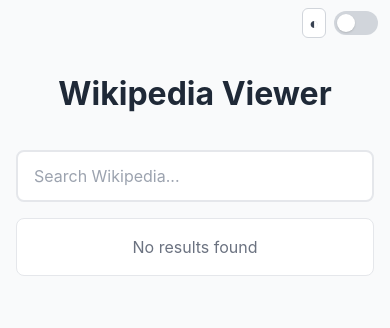
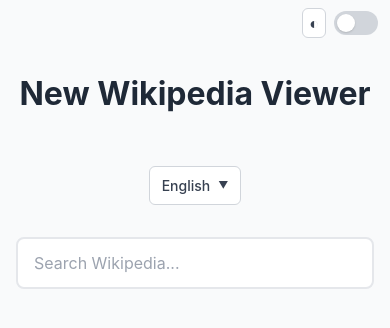
Before and after one commit to AlterWikiApp/AlterWiki, a Vue app: page / in a window 390 px wide. Shown: the top 328 px of the page. Built offline with nearby package versions, Linux system fonts and the light colour scheme.

Commit message:
Suchseite fixes

```diff
--- a/src/components/SearchResults.vue
+++ b/src/components/SearchResults.vue
@@ -6,7 +6,7 @@
 }
 
 interface Props {
-  results: SearchResult[]
+  results: SearchResult[] | null
   loading: boolean
   error?: string
 }
@@ -24,7 +24,7 @@
 </script>
 
 <template>
-  <div class="search-results">
+  <div v-if="results !== null || loading || error" class="search-results">
     <div v-if="loading" class="search-results__loading">
       Loading...
     </div>
@@ -33,9 +33,6 @@
       {{ error }}
     </div>
 
-    <div v-else-if="results.length === 0" class="search-results__empty">
-      No results found
-    </div>
 
     <ul v-else class="search-results__list">
       <li
--- a/src/pages/SearchPage.vue
+++ b/src/pages/SearchPage.vue
@@ -3,18 +3,18 @@
 import { useRouter } from 'vue-router'
 import SearchInput from '../components/SearchInput.vue'
 import SearchResults from '../components/SearchResults.vue'
+import LanguageSelector from '../components/LanguageSelector.vue'
 import { wikipediaClient } from '../api/wikipediaClient'
 import { isOnline } from '../state/online'
 
 const router = useRouter()
-const searchQuery = ref('')
-const searchResults = ref<any[]>([])
+const searchResults = ref<any[] | null>(null)
 const isLoading = ref(false)
 const error = ref<string>()
 
 const handleSearch = async (query: string) => {
   if (!query.trim()) {
-    searchResults.value = []
+    searchResults.value = null
     return
   }
 
@@ -55,7 +55,10 @@
 <template>
   <div class="search-page">
     <div class="search-page__container">
-      <h1 class="search-page__title">Wikipedia Viewer</h1>
+            <div class="search-page__header">
+        <h1 class="search-page__title">New Wikipedia Viewer</h1>
+        <LanguageSelector />
+      </div>
 
       <div class="search-page__input-wrapper">
         <SearchInput
@@ -119,4 +122,18 @@
     text-align: center;
   }
 }
+.search-page__header {
+  display: flex;
+  align-items: center;
+  justify-content: space-between;
+  margin-bottom: 2rem;
+}
+
+@media (max-width: 640px) {
+  .search-page__header {
+    flex-direction: column;
+    gap: 1rem;
+    text-align: center;
+  }
+}
 </style>
```
